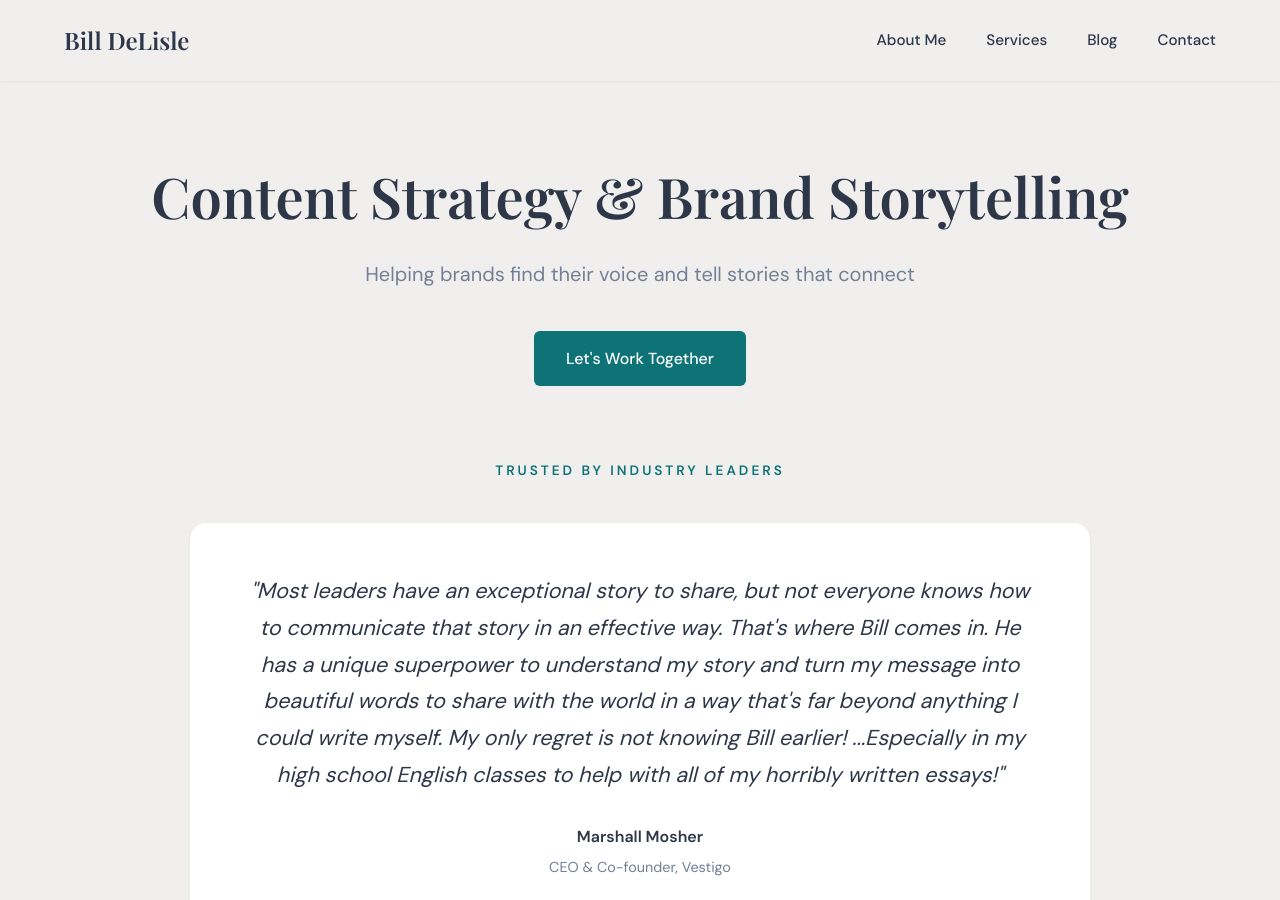
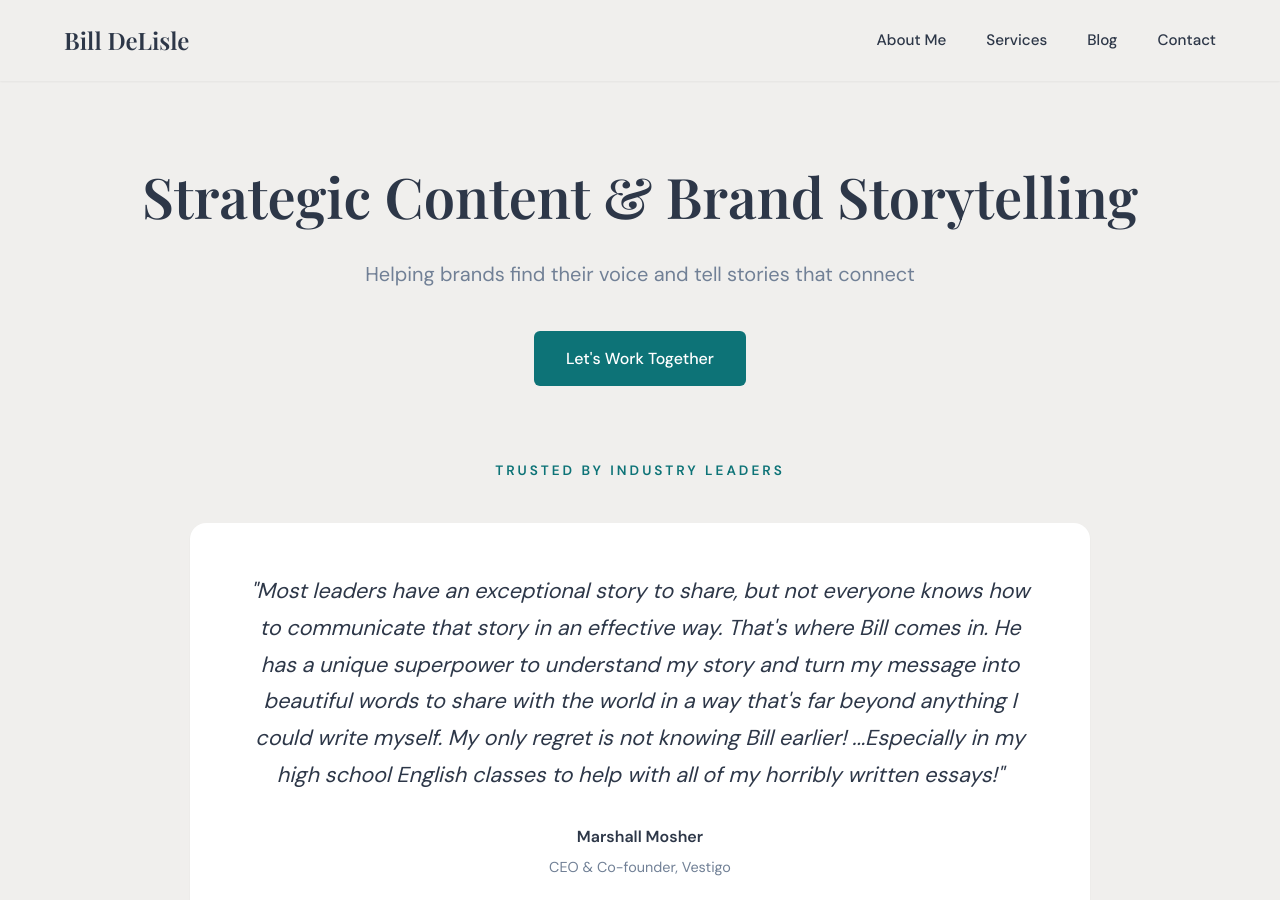
Before and after one commit to BIllDeLisle/billdelisle.com, a Jekyll site: the page built from index.html, in a window 1280 px wide and 900 px high. Built offline with Jekyll 4.4.1, drawn with Linux system fonts in a browser that asks for light colours; some web fonts are replaced.

Commit message:
Update headline to Strategic Content & Brand Storytelling

```diff
--- a/index.html
+++ b/index.html
@@ -5,7 +5,7 @@ title: Home
 
 <section class="hero">
   <div class="container">
-    <h1>Content Strategy & Brand Storytelling</h1>
+    <h1>Strategic Content & Brand Storytelling</h1>
     <p class="hero-subtitle">Helping brands find their voice and tell stories that connect</p>
     <a href="/contact" class="btn btn-primary">Let's Work Together</a>
   </div>
```
